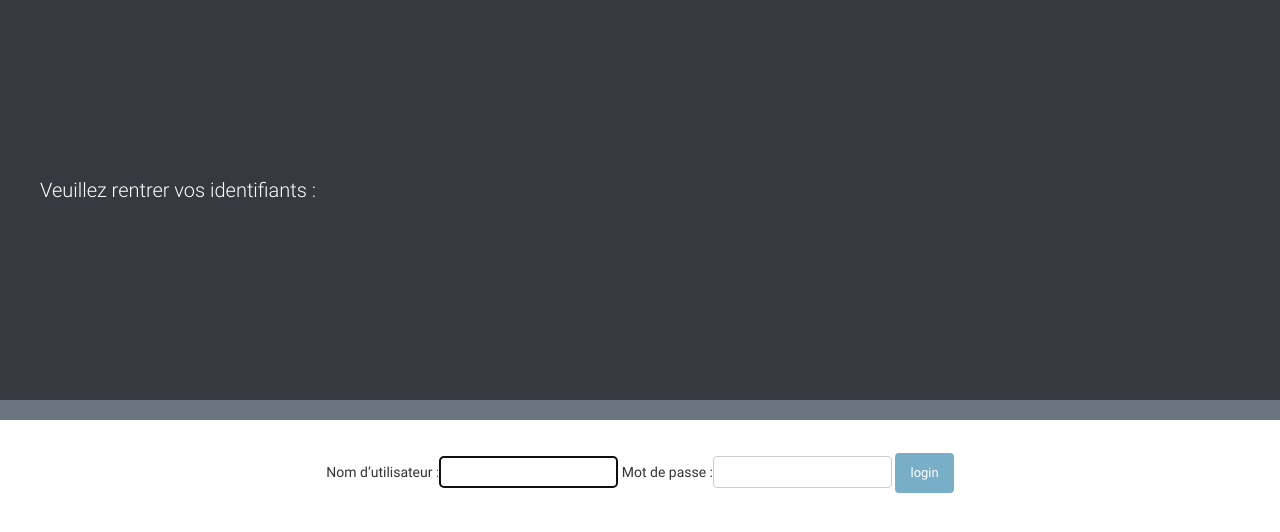
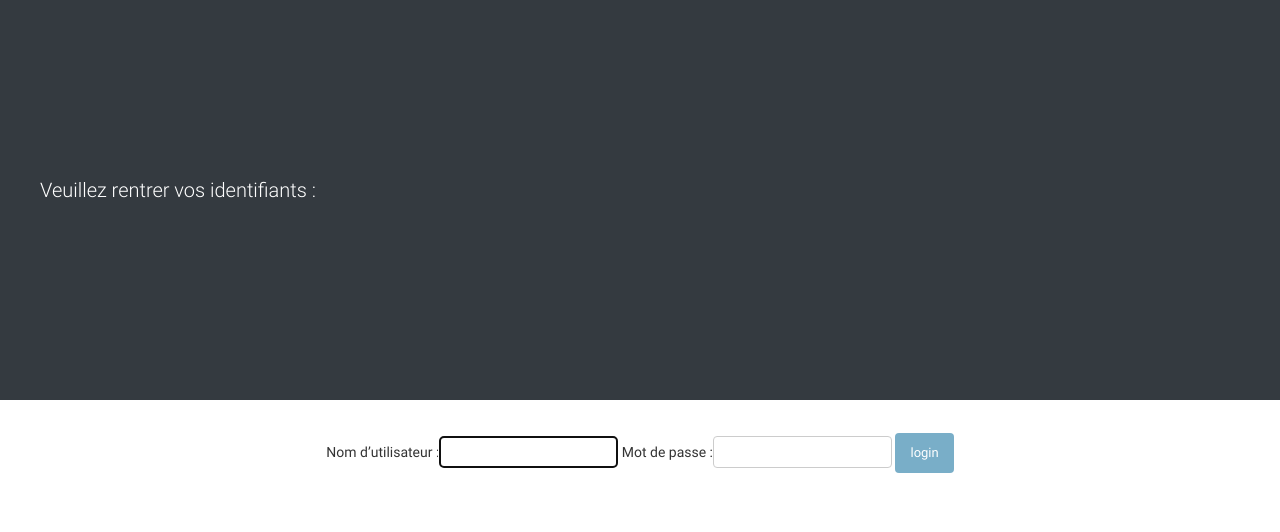
Before and after one commit to AdamMerchiche/MarkedProject, a Django app: page /accounts/login/?next=/ in a window 1280 px wide. Shown: the top 532 px of the page. Run offline with Django 3.2, Linux system fonts and the light colour scheme; parts of the project's set-up code (start-up, migrations or seed data) failed here and were passed over; some libraries are stand-ins or nearby versions.

Commit message:
Retire bande grise de la login page

```diff
--- a/templates/base.html
+++ b/templates/base.html
@@ -5,6 +5,7 @@ tout en ajoutant dnas les templates de l'application, des fonctionnalités inté
 
 <html lang="fr-FR">
 <head>
+    <meta charset="UTF-8">
     <link rel="stylesheet" href="https://maxcdn.bootstrapcdn.com/bootstrap/4.5.2/css/bootstrap.min.css">
     <link rel="stylesheet" href="https://use.fontawesome.com/releases/v5.6.3/css/all.css">
     <script src="https://ajax.googleapis.com/ajax/libs/jquery/3.5.1/jquery.min.js"></script>
@@ -13,7 +14,6 @@ tout en ajoutant dnas les templates de l'application, des fonctionnalités inté
     <link rel="stylesheet" type="text/css" href="/static/admin/css/base.css">
     <link rel="stylesheet" type="text/css" href="{% static 'css/priority.css' %}"/>
     <title>{% block title %}Déconnecté | Site d'administration de Django{% endblock title %}</title>
-
 
     <meta name="robots" content="NONE,NOARCHIVE">
 </head>
@@ -24,20 +24,17 @@ tout en ajoutant dnas les templates de l'application, des fonctionnalités inté
 <!-- Container -->
 <div id="container">
 
-
     <!-- Header -->
     <div class=' h-50 bg-dark bg-center' id="header">
         <div id="branding " class=" text-center ">
-
             <h1 id="site-name" class="text-white ">{% block h1 %} Administration de Django  {% endblock h1 %}</h1>
-
         </div>
-
-
     </div>
     <!-- END Header -->
-    <div class="  breadcrumbs bg-secondary"><a href="/accounts/login"> {% block h2 %}{% endblock h2 %}</a>
-        {% block navbar %}
+
+    {% block navbar %}
+    <div class="  breadcrumbs bg-secondary">
+{#        <a href="/accounts/login"> {% block h2 %}{% endblock h2 %}</a> #} {# Necessaire? #}
             <nav class="navbar navbar-expand-sm bg-transparent navbar-white pull-right ">
             <a class="navbar-brand" href="/accounts/logout"><i class="fas fa-sign-out-alt "></i></a>
             <button class="navbar-toggler" type="button" data-toggle="collapse" data-target="#collapsibleNavbar">
@@ -45,16 +42,16 @@ tout en ajoutant dnas les templates de l'application, des fonctionnalités inté
             </button>
             <div class="collapse navbar-collapse" id="collapsibleNavbar">
                 <ul class="navbar-nav ml-auto ">
-                    <a class="nav-link" href="{% url 'nouveau_post' %}"><i
-                            class="far fa-edit"></i></a>
+                    <a class="nav-link" href="{% url 'nouveau_post' %}"><i class="far fa-edit"></i></a>
                     <a class="nav-link" href="{% url 'feed_abonnements' %}">Votre feed</a>
                     <a class="nav-link" href="{% url 'list_communautes' %}">Communautes</a>
                     <a class="nav-link" href="{% url 'see_posts' %}">Vos Créations</a>
                 </ul>
             </div>
         </nav>
-        {% endblock %}
     </div>
+    {% endblock %}
+
     <!-- Content -->
     <div id="content" class="colM text-center">
         <p>{% block h3 %}Merci pour le temps que vous avez accordé à ce site aujourd'hui.{% endblock h3 %}</p>
```
